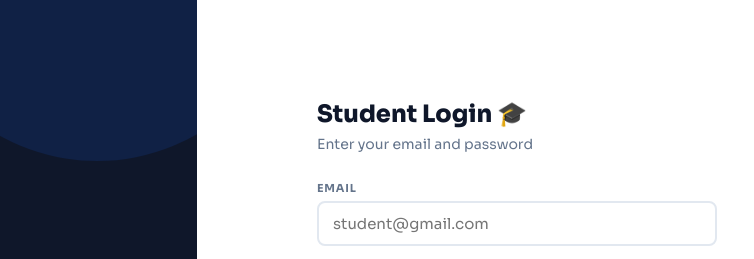
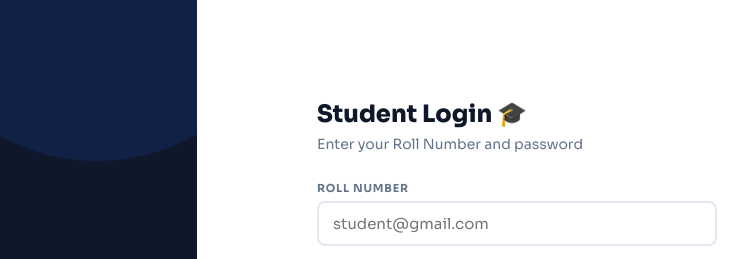
Before and after one commit to gwalioracademicacademics-prog/Recorded-Video-Lectures, a plain HTML site: page index.html in a window 1280 px wide. Shown: the part 139-398 px from the top of the page, 443-1197 px from the left. Drawn offline with Linux system fonts and the light colour scheme.

Commit message:
Update index.html

```diff
--- a/index.html
+++ b/index.html
@@ -42,9 +42,9 @@
     <div class="auth-card">
       <div id="stepEmail">
         <div class="auth-card-title">Student Login 🎓</div>
-        <div class="auth-card-sub">Enter your email and password</div>
+        <div class="auth-card-sub">Enter your Roll Number and password</div>
         <div class="form-group">
-          <label class="form-label">Email</label>
+          <label class="form-label">Roll Number</label>
           <input type="email" class="form-input" id="emailInput" placeholder="student@gmail.com"
             onkeydown="if(event.key==='Enter')document.getElementById('passInput').focus()">
         </div>
```
